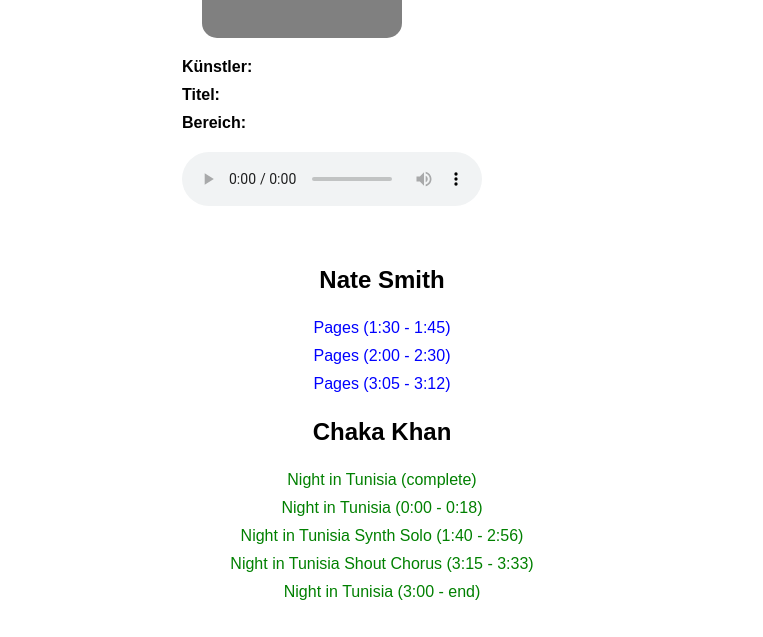
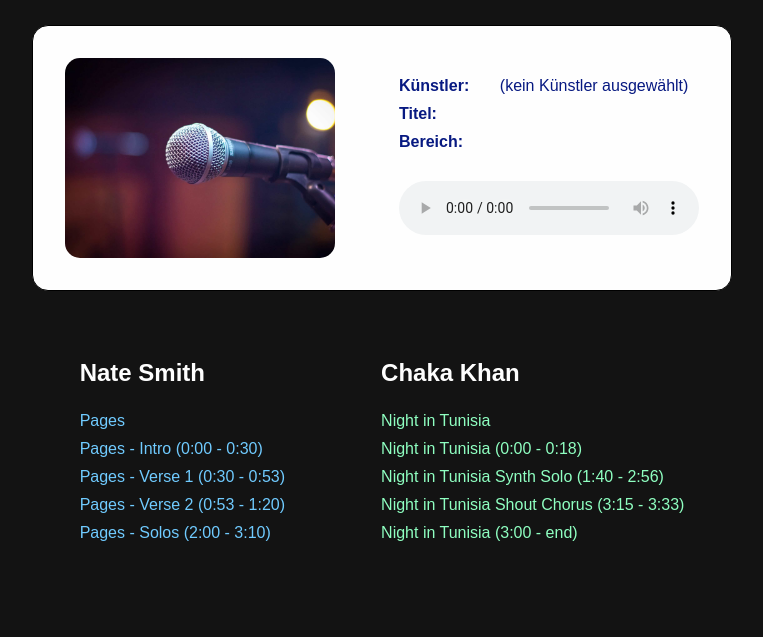
Before and after one commit to mididev/mediaplayer, a plain HTML site: page index.html in a window 1280 px wide. Shown: the part 163-800 px from the top of the page, without its empty margins (258-1021 px from the left). Drawn offline with Linux system fonts and the light colour scheme.

Commit message:
Add files via upload

```diff
--- a/css/style.css
+++ b/css/style.css
@@ -1,5 +1,7 @@
 body {
   font-family: sans-serif;
+  background-color: #131313;
+  color: #FEFEFE;
 }
 
 /* Make content area fill the entire browser window */
@@ -19,63 +21,69 @@ html,
 }
 
 .title {
-  font-size: 3rem;
+  font-size: 2rem;
+  margin-bottom: 2.5rem;
 }
 
-.artists {
+.wrapper {
   display: flex;
-  flex-flow: row no-wrap;
+  flex-flow: row nowrap;
   justify-content: center;
   align-items: center;
-  text-align: left;
-  margin: 0;
+  border: 1px solid black;
+  border-radius: 1rem;
+  padding: 2rem;
+  background-color: #FEFEFE;
+  color: #071981;
 }
 
-.info {
-  margin: 10px;
+
+#artist-image {
+  background-color: grey;
+  background-image: url(../images/artists/default.jpg);
+  background-size: cover;
+  width: 270px;
+  height: 200px;
+  margin-right: 4rem;
+  border-radius: 15px;
 }
 
-.grid {
-  display: flex;
-  flex-flow: row wrap;
+#artist-player {
+  text-align: left;
 }
 
-.grid div {
+.table {
+  display: grid;
+  grid-template-columns: auto auto;
+  grid-row-gap: 10px;
+  grid-column-gap: 20px;
+}
+
+audio {
+  margin-top: 30px;
 }
 
 .heading {
-  font-weight: bold;
-  width: 100px;
-  text-align: left;
-  margin-bottom: 10px;
+   font-weight: bold;
 }
 
-#artist, #songtitle, #range {
-  width: 300px;
+.linksections {
+  display: flex;
+  flex-flow: row;
+  justify-content: space-evenly;
+  margin-top: 3rem;
+}
+
+.linksection {
   text-align: left;
+  margin-left: 3rem;
+  margin-right: 3rem;
 }
 
 
-.artist-image {
-  background-color: grey;
-  background-size: cover;
-  width: 200px;
-  height: 150px;
-  margin: 20px;
-  border-radius: 15px;
-}
-
-.player-container {
-  text-align: left;
-  width: 400px;
-}
-
-audio {
-  margin-top: 10px;
-}
-
 #songtitle {
-
+  font-size: 120%;
+  font-weight: bold;
 }
 
 button {
@@ -85,5 +93,10 @@ button {
   font-size: 16px;
   cursor: pointer;
   display: inline-block;
-  color: blue;
+
+  color: rgb(112, 203, 255);
 }
+
+.chaka {
+  color: rgb(143, 255, 193);
+}
--- a/index.html
+++ b/index.html
@@ -18,33 +18,53 @@
 <body class="fullscreen">
   <div class="container">
 
-  <div class="artist-image">
+    <h1 class="title">Artist Media Player</h1>
+
+    <div class="wrapper">
+
+      <div id="artist-image">
       </div>
-  <div class="player-container">
-    <div class="grid">
-      <span class="heading">K&uuml;nstler:</span> <span id="artist"></span><br>
-      <span class="heading">Titel:</span> <span id="songtitle"></span><br>
-      <span class="heading">Bereich:</span> <span id="range">&nbsp;</span>
+
+      <div id="artist-player">
+
+        <div class="table">
+          <span class="heading">K&uuml;nstler:</span> <span id="artist">(kein K&uuml;nstler ausgew&auml;hlt)</span>
+          <span class="heading">Titel:</span> <span id="songtitle"></span>
+          <span class="heading">Bereich:</span> <span id="range"></span>
         </div>
 
         <audio controls id="audio_player3"></audio>
+
       </div>
 
-<br><br>
+    </div>
 
+    <div class="linksections">
+      <div class="linksection">
         <h2>Nate Smith</h2>
 
-<button onclick="play('Pages.mp3', 90, 105)">Pages (1:30 - 1:45)</button><br>
-<button onclick="play('Pages.mp3', 120, 150)">Pages (2:00 - 2:30)</button><br>
-<button onclick="play('Pages.mp3', 185, 192)">Pages (3:05 - 3:12)</button><br>
+        <button onclick="play('Pages.mp3')">Pages</button><br>
+        <button onclick="play('Pages.mp3', 0, 30)">Pages - Intro (0:00 - 0:30)</button><br>
+        <button onclick="play('Pages.mp3', 30, 53)">Pages - Verse 1 (0:30 - 0:53)</button><br>
+        <button onclick="play('Pages.mp3', 53, 80)">Pages - Verse 2 (0:53 - 1:20)</button><br>
+        <button onclick="play('Pages.mp3', 120, 190)">Pages - Solos (2:00 - 3:10)</button><br>
+      </div>
 
+      <div class="linksection">
         <h2>Chaka Khan</h2>
 
-<button style="color: green" onclick="play('chaka.mp3')">Night in Tunisia (complete)</button><br>
-<button style="color: green" onclick="play('chaka.mp3', 0, 18)">Night in Tunisia (0:00 - 0:18)</button><br>
-<button style="color: green" onclick="play('chaka.mp3', 100, 116)">Night in Tunisia Synth Solo (1:40 - 2:56)</button><br>
-<button style="color: green" onclick="play('chaka.mp3', 195, 213)">Night in Tunisia Shout Chorus (3:15 - 3:33)</button><br>
-<button style="color: green" onclick="play('chaka.mp3', 180)">Night in Tunisia (3:00 - end)</button><br>
+        <button class="chaka" onclick="play('chaka.mp3')">Night in Tunisia</button><br>
+        <button class="chaka" onclick="play('chaka.mp3', 0, 18)">Night in Tunisia (0:00 - 0:18)</button><br>
+        <button class="chaka" onclick="play('chaka.mp3', 100, 116)">Night in Tunisia Synth Solo (1:40 - 2:56)</button><br>
+        <button class="chaka" onclick="play('chaka.mp3', 195, 213)">Night in Tunisia Shout Chorus (3:15 - 3:33)</button><br>
+        <button class="chaka" onclick="play('chaka.mp3', 180)">Night in Tunisia (3:00 - end)</button><br>
+      </div>
+    </div>
+</div>
+
+
+  </div>
+  <script src="js/main.js"></script>
 
 <script>
     var audioplayer = document.getElementById('audio_player3');
@@ -63,7 +83,7 @@
 
     function play(filename, start, end) {
         audioplayer.src = 'mp3/' + filename + (start !== undefined ? '#t=' + start + ',' + (end || 1000) : '');
-        audioplayer.play();
+        //audioplayer.play();
 
         var length = filename.indexOf('.mp3');
         var artist = '';
@@ -92,11 +112,10 @@
         document.getElementById('artist').innerText = artist;
         document.getElementById('songtitle').innerText = title;
         document.getElementById('range').innerHTML = range;
-        document.querySelector('.artist-image').style.backgroundImage = 'url(images/artists/' + imagename + ')';
+        document.querySelector('#artist-image').style.backgroundImage = 'url(images/artists/' + imagename + ')';
     }
 </script>
 
-  </div>
-  <script src="js/main.js"></script>
+
 </body>
 </html>
--- a/sw.js
+++ b/sw.js
@@ -4,6 +4,7 @@ var filesToCache = [
   '/mediaplayer/index.html',
   '/mediaplayer/css/style.css',
   '/mediaplayer/js/main.js',
+  '/mediaplayer/images/artists/default.jpg',
   '/mediaplayer/images/artists/chaka-khan.jpg',
   '/mediaplayer/images/artists/nate-smith.jpg',
   '/mediaplayer/mp3/Pages.mp3',
```
Also changed, not shown: images/artists/default.jpg (added). Lines whose indentation alone changed are shown as unchanged.
